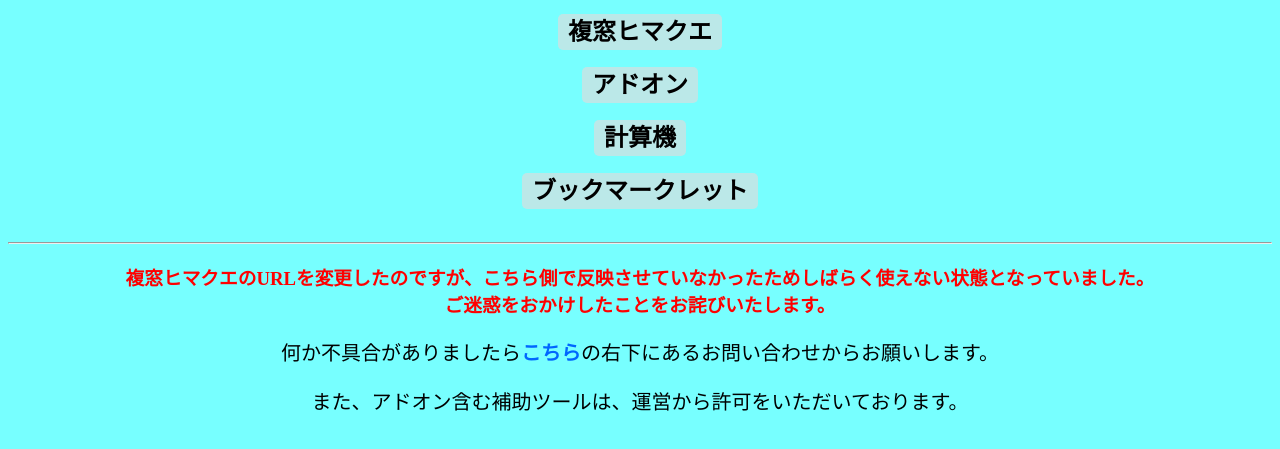
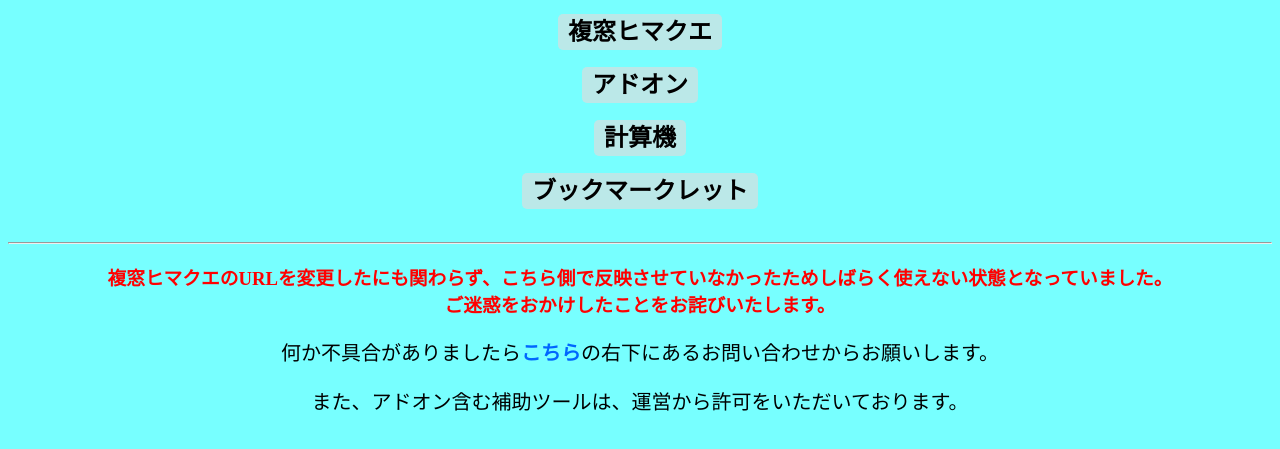
Before and after one commit to noir-chat-9661/noir-chat-9661.github.io, a plain HTML site: page hcq/index.html in a window 1280 px wide. Shown: the part 87-536 px from the top of the page. Drawn offline with Linux system fonts and the light colour scheme.

Commit message:
Fix: Message of new link

```diff
--- a/hcq/index.html
+++ b/hcq/index.html
@@ -110,7 +110,7 @@
       <br />
       <hr />
       <h3 style="color:red">
-        複窓ヒマクエのURLを変更したのですが、こちら側で反映させていなかったためしばらく使えない状態となっていました。<br />
+        複窓ヒマクエのURLを変更したにも関わらず、こちら側で反映させていなかったためしばらく使えない状態となっていました。<br />
         ご迷惑をおかけしたことをお詫びいたします。
       </h3>
       <p>
```
